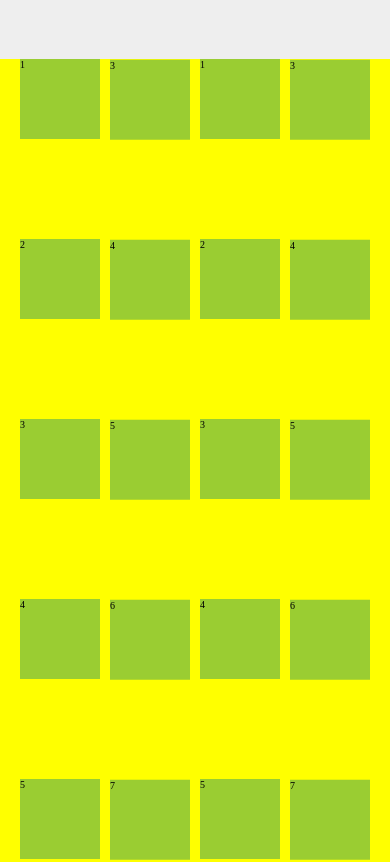
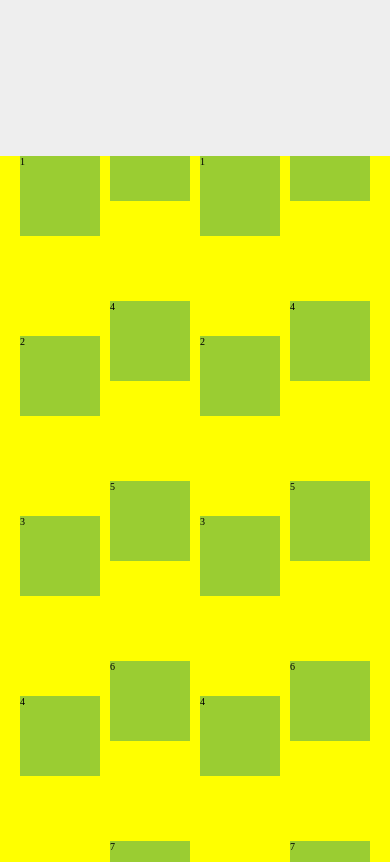
Before and after one commit to Babithkp/ScrollTrigger-mini-gallery, a plain HTML site: page index.html in a window 390 px wide. Shown: the top 862 px of the page. Drawn offline with nearby package versions, Linux system fonts and the light colour scheme.

Commit message:
third commit

```diff
--- a/script.js
+++ b/script.js
@@ -1,7 +1,7 @@
 gsap.registerPlugin(ScrollTrigger);
 
 gsap.to(".page-gallery--2, .page-gallery--4", {
-  y: 1570,
+  y: 1415,
   duration: 1,
   scrollTrigger: {
     trigger: ".page-gallery--3",
@@ -14,4 +14,3 @@ gsap.to(".page-gallery--2, .page-gallery--4", {
     // markers: true,
   },
 });
-// gsap.to(".page-gallery--2", {
--- a/src/_gallery.scss
+++ b/src/_gallery.scss
@@ -11,6 +11,8 @@
     @media (max-width:400px){
         background-color: yellow;
         gap: 1rem;
+        margin-top: 40%;
+        margin-bottom: 40%;
     }
 
     &-gallery--1  *, &-gallery--2  *,&-gallery--3  *,&-gallery--4  *{
@@ -30,6 +32,6 @@
     }
 
  &-gallery--2 ,&-gallery--4{
-    transform: translateY(-300rem);
+    transform: translateY(-135rem);
     }
 }
```
Also changed, not shown: main.css, src/main.css, 1 other file.
